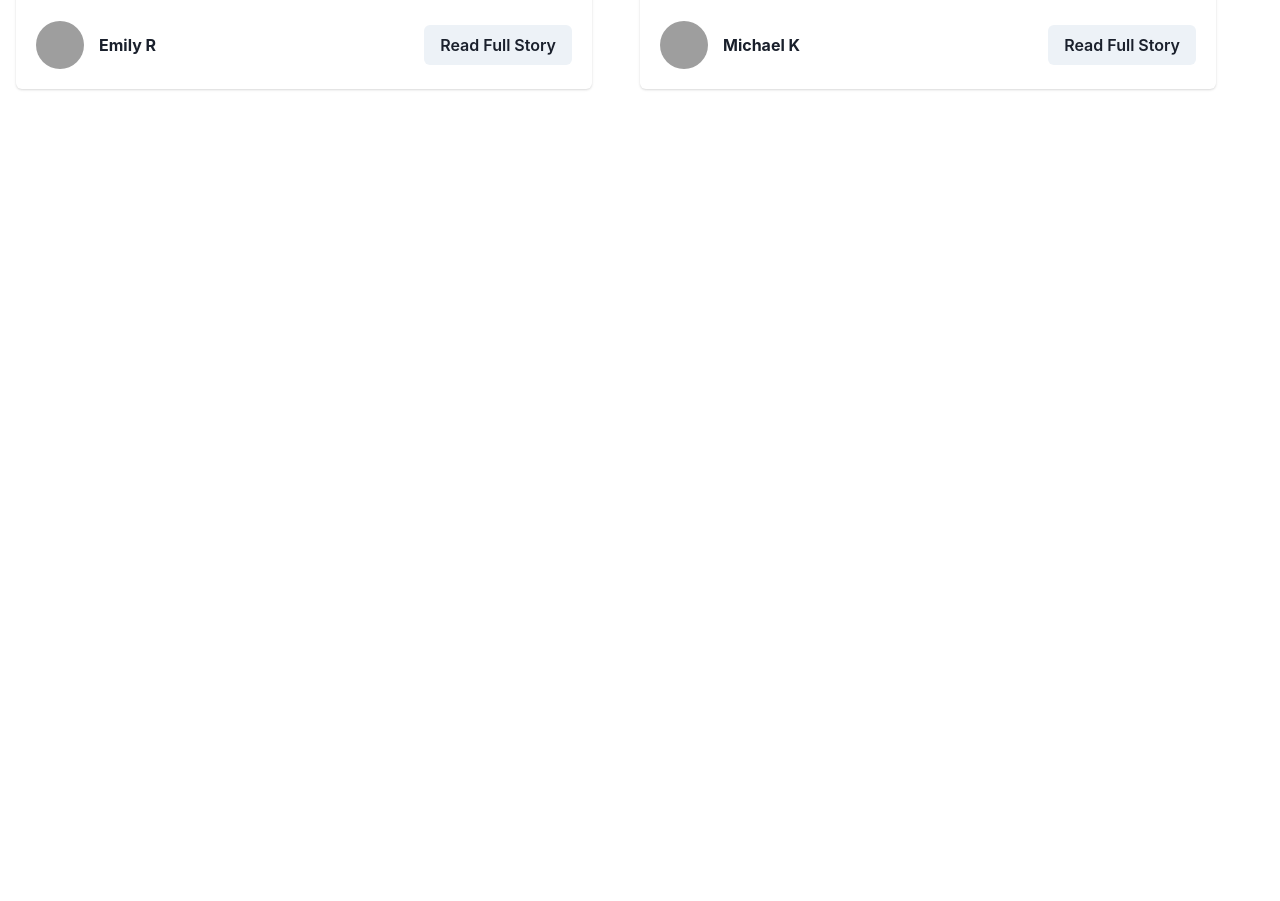
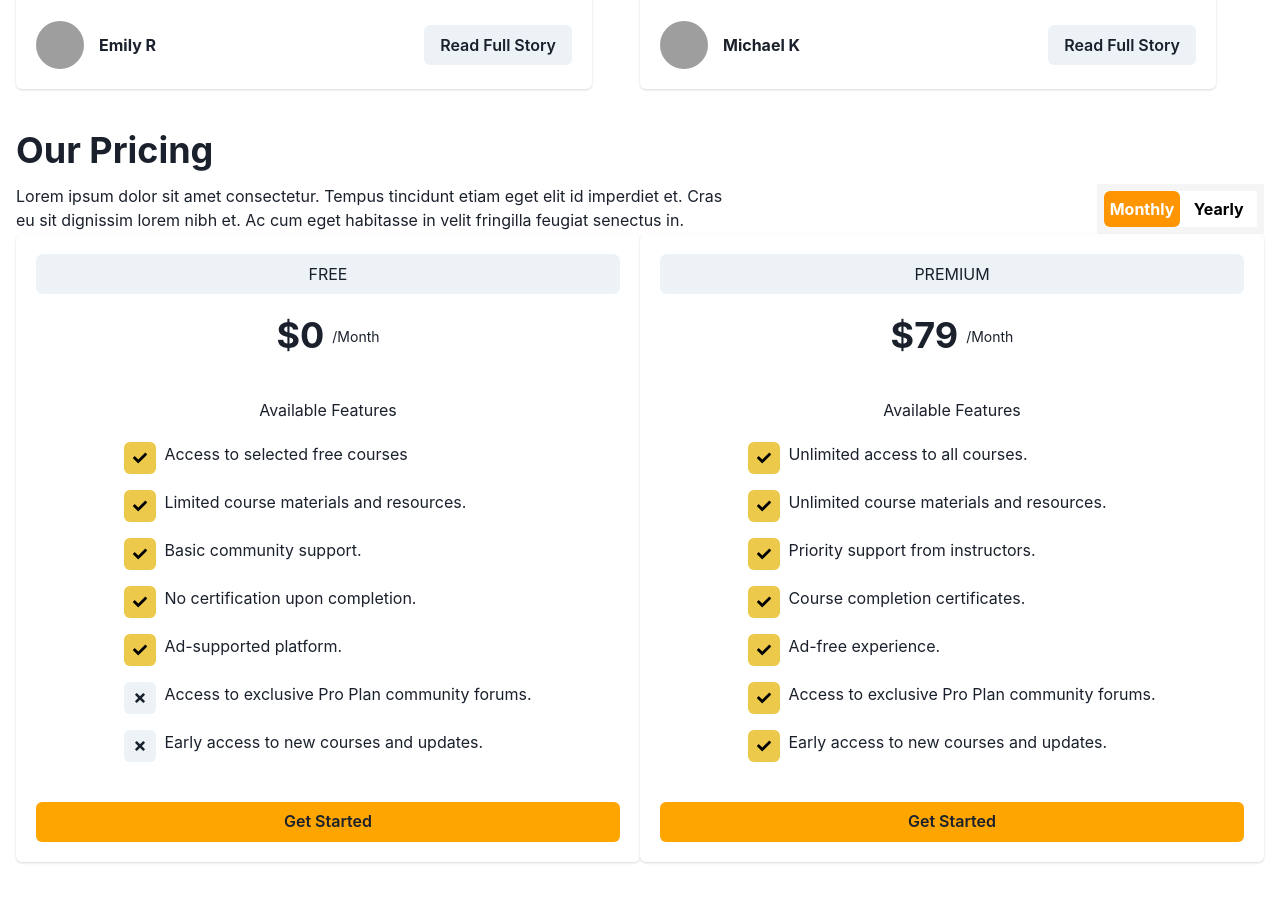
Before and after one commit to berkyildizkaya/Online-Course-E-Learning-Educational-Website-UI, a React (Vite) app in the folder vite-project/: page / in a window 1280 px wide. Shown: the part 4640-5541 px from the top of the page. Before the commit the page ends 4769 px from the top, so only its background shows below. Built offline with nearby package versions, Linux system fonts and the light colour scheme; grey boxes are pictures that could not be loaded.

Commit message:
[FEATURE] Pricing Kısmı yapıldı

```diff
--- a/vite-project/src/App.jsx
+++ b/vite-project/src/App.jsx
@@ -6,11 +6,14 @@ import Header from "./components/Header"
 import VideoSection from "./components/VideoSection"
 import OurCourses from "./components/OurCourses"
 import Testimonials from "./components/Testimonials"
+import Pricing from "./components/Pricing"
+import SwitchButton from "./components/SwitchButton"
 
 
 function App() {
   return (
     <>
+    {/* <SwitchButton/> */}
       <Header/>
       <FirstSection/>
       <Brands/>
@@ -18,6 +21,7 @@ function App() {
       <Benefits/>
       <OurCourses/>
       <Testimonials/>
+      <Pricing/>
     </>
   )
 }
--- /dev/null
+++ b/vite-project/src/components/Pricing.jsx
@@ -0,0 +1,121 @@
+import { Box, Button, Container, Grid, GridItem, Heading } from "@chakra-ui/react";
+import SwitchButton from "./SwitchButton";
+import PricingCard from "./PricingCard";
+
+const Pricing = () => {
+    const pricingData = [
+        {
+            planName: "FREE",
+            price: "0",
+            features: [
+                {
+                    key:"1",
+                    icon: "Check",
+                    text: "Access to selected free courses"
+                },
+                {
+                    key:"2",
+                    icon: "Check",
+                    text: "Limited course materials and resources."
+                },
+                {
+                    key:"3",
+                    icon: "Check",
+                    text: "Basic community support."
+                },
+                {
+                    key:"4",
+                    icon: "Check",
+                    text: "No certification upon completion."
+                },
+                {
+                    key:"5",
+                    icon: "Check",
+                    text: "Ad-supported platform."
+                },
+                {
+                    key:"6",
+                    icon: "Times",
+                    text: "Access to exclusive Pro Plan community forums."
+                },
+                {
+                    key:"7",
+                    icon: "Times",
+                    text: "Early access to new courses and updates. "
+                },
+            ]
+        },
+        {
+            planName: "PREMIUM",
+            price: "79",
+            features: [
+                {
+                    key:"1",
+                    icon: "Check",
+                    text: "Unlimited access to all courses."
+                },
+                {
+                    key:"2",
+                    icon: "Check",
+                    text: "Unlimited course materials and resources."
+                },
+                {
+                    key:"3",
+                    icon: "Check",
+                    text: "Priority support from instructors."
+                },
+                {
+                    key:"4",
+                    icon: "Check",
+                    text: "Course completion certificates."
+                },
+                {
+                    key:"5",
+                    icon: "Check",
+                    text: "Ad-free experience."
+                },
+                {
+                    key:"6",
+                    icon: "Check",
+                    text: "Access to exclusive Pro Plan community forums."
+                },
+                {
+                    key:"7",
+                    icon: "Check",
+                    text: "Early access to new courses and updates."
+                },
+            ]
+        }
+    ]
+
+
+    return (
+        <>
+            <Box mb={"10"}>
+                <Container maxW="container.xl" mb={"3"}>
+                    <Heading as="h2">Our Pricing</Heading>
+                </Container>
+                <Container maxW={"container.xl"}>
+                    <Grid templateColumns={{ base: "1fr", md: "repeat(3, 1fr)" }}>
+                        <GridItem colSpan={{ base: "auto", md: "2" }}>
+                            Lorem ipsum dolor sit amet consectetur. Tempus tincidunt etiam eget elit id imperdiet et. Cras eu sit dignissim lorem nibh et. Ac cum eget habitasse in velit fringilla feugiat senectus in.
+                        </GridItem>
+                        <GridItem colStart={{ base: "0", md: "4" }} colEnd={{ base: "0", md: "6" }} mt={{ base: "10", md: "0" }}>
+                            <SwitchButton />
+                        </GridItem>
+                    </Grid>
+                </Container>
+                <Container maxW={"container.xl"} >
+                    <Grid templateColumns={['1fr', '1fr', '1fr', 'repeat(2, 1fr)']}>
+                        {pricingData.map((Pricing, index) => (
+                            <GridItem><PricingCard cardData={Pricing} /></GridItem>
+                        ))}
+
+                    </Grid>
+                </Container>
+            </Box>
+        </>
+    )
+}
+
+export default Pricing;
--- /dev/null
+++ b/vite-project/src/components/PricingCard.jsx
@@ -0,0 +1,46 @@
+import { Box, Button, Card, CardBody, CardFooter, CardHeader, Flex, Heading, List, ListIcon, ListItem, Text, VStack } from "@chakra-ui/react";
+import PricingCardList from "./PricingCardList";
+
+const PricingCard = ({ cardData }) => {
+    return (
+        <>
+            <Card h={"100%"}>
+                <CardHeader>
+                    <Box
+                        flexDirection="column"
+                        bg="gray.100"
+                        display="flex"
+                        alignItems="center"
+                        width="100%"
+                        p="2"
+                        borderRadius={"7"}
+                    >
+                        <Text>{cardData.planName}</Text>
+                    </Box>
+                    <Box mt="5" display="flex" justifyContent="center" alignItems="center">
+                        <Heading as="h2" size="xl">
+                            ${cardData.price}
+                        </Heading>
+                        <Box ml="2">
+                            <Text fontSize="sm">/Month</Text>
+                        </Box>
+                    </Box>
+                </CardHeader>
+                <CardBody display="flex" justifyContent="center" alignItems="center" flexDirection={"column"} >
+                    <Box mb={"5"}>
+                        <Text>Available Features</Text>
+                    </Box>
+                    <Box>
+                        <PricingCardList cardList={cardData.features} />
+                    </Box>
+
+                </CardBody>
+                <CardFooter >
+                    <Button bg={"orange"} w={"100%"}>Get Started</Button>
+                </CardFooter>
+            </Card>
+        </>
+    )
+}
+
+export default PricingCard;
--- /dev/null
+++ b/vite-project/src/components/PricingCardList.jsx
@@ -0,0 +1,22 @@
+import { HStack, VStack, Box, Text, IconButton } from "@chakra-ui/react";
+import { FaCheck, FaTimes } from "react-icons/fa";
+
+const IconListItem = ({ icon, text }) => (
+  <HStack align="start" >
+    <IconButton size={"sm"} colorScheme={icon== "Check" ? "yellow" : "gray"} icon={icon == "Check" ? <FaCheck/> : <FaTimes/>} ></IconButton>
+    <Text>{text}</Text>
+  </HStack>
+);
+
+const PricingCardList = ({ cardList }) => {
+  return (
+    <VStack spacing={4} align="start">
+
+      {cardList.map((myCard, index) => (
+        <IconListItem icon={myCard.icon} text={myCard.text} key={myCard.key} />
+      ))}
+    </VStack>
+  );
+};
+
+export default PricingCardList;
--- /dev/null
+++ b/vite-project/src/components/SwitchButton.jsx
@@ -0,0 +1,28 @@
+import React, { useState } from "react";
+import '../Switch.css'; // Stil dosyası
+
+const SwitchButton = () => {
+  const [switchOn, setSwitchOn] = useState(false);
+
+  const handleSwitchChange = () => {
+    setSwitchOn(!switchOn);
+  };
+
+  return (
+    <div>
+      <input
+        type="checkbox"
+        id="customSwitch"
+        className="switchCustom"
+        checked={switchOn}
+        onChange={handleSwitchChange}
+      />
+      <label htmlFor="customSwitch" className="switchContainer">
+        <div>Monthly</div>
+        <div>Yearly</div>
+      </label>
+    </div>
+  );
+};
+
+export default SwitchButton;
--- /dev/null
+++ b/vite-project/src/switch.css
@@ -0,0 +1,53 @@
+.switchCustom {
+    display: none;
+}
+
+.switchContainer {
+    position: relative;
+    display: grid;
+    grid-template-columns: repeat(2, 1fr);
+    width: fit-content;
+    border: 7px solid whitesmoke;
+    background: #fff;
+    font-weight: bold;
+    color: #343434;
+    cursor: pointer;
+
+}
+
+.switchContainer::before {
+    content: '';
+    position: absolute;
+    width: 50%;
+    height: 100%;
+    left: 0;
+    background: #FF9500;
+    transition: all 0.3s;
+    border-radius: 6px;
+}
+
+.switchContainer div {
+    padding: 6px;
+    text-align: center;
+    z-index: 1;
+}
+
+.switchCustom:checked+.switchContainer::before {
+    left: 50%;
+}
+.switchCustom:checked + .switchContainer div:first-child{
+    color: black;
+    transition: color 0.3s;
+ }
+ .switchCustom:checked + .switchContainer div:last-child{
+    color: white;
+    transition: color 0.3s;
+ }
+ .switchCustom + .switchContainer div:first-child{
+    color: white;
+    transition: color 0.3s;
+ }
+ .switchCustom + .switchContainer div:last-child{
+    color: black;
+    transition: color 0.3s;
+ }
```
